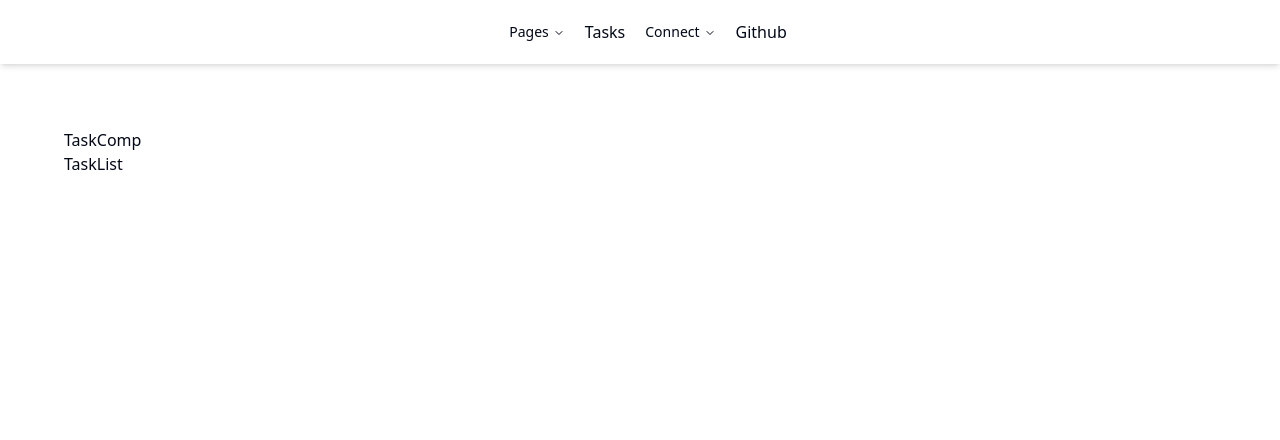
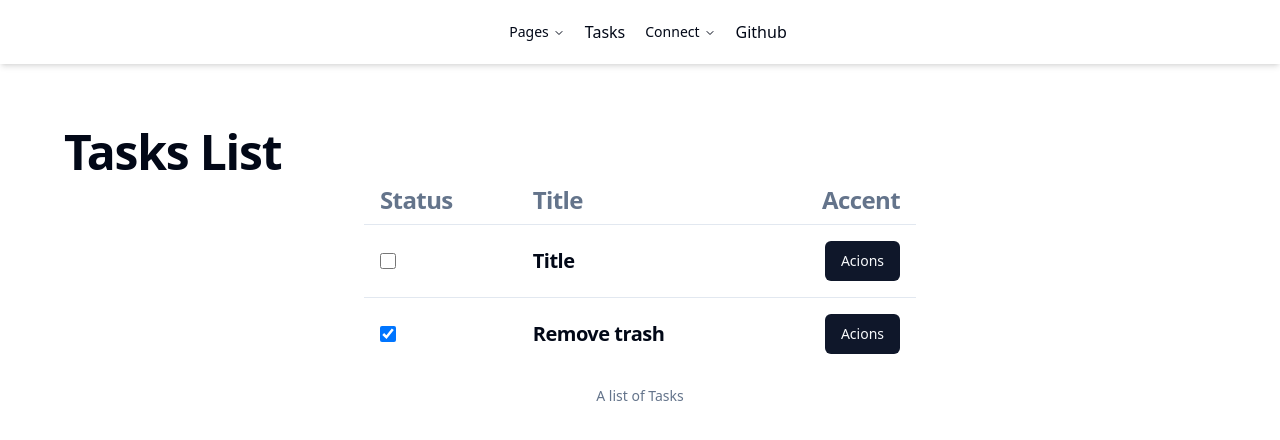
Before and after one commit to REp007/Task-Management, a React (Vite) app in the folder client/: page /tasks in a window 1280 px wide. Shown: the top 440 px of the page. Built offline with nearby package versions, Linux system fonts and the light colour scheme.

Commit message:
add: Task List Component

```diff
--- a/client/src/components/Tasks/TaskList.tsx
+++ b/client/src/components/Tasks/TaskList.tsx
@@ -1,15 +1,58 @@
 import { useContext } from "react";
 
 import { ContextApp } from "@/context/ContextComp";
-import type {InitState} from "@/context/ContextComp";
-
+import type { InitState } from "@/context/ContextComp";
+import {
+    Table,
+    TableBody,
+    TableCaption,
+    TableCell,
+    TableHead,
+    TableHeader,
+    TableRow,
+} from "@/components/ui/table"
+import { Input } from "../ui/input";
+import { Button } from "../ui/button";
+import { join } from "path";
 
 const TaskList = () => {
-    const Tasks =  useContext<InitState>(ContextApp);
+    const Tasks = useContext<InitState>(ContextApp);
     console.log(Tasks);
 
     return (
-        <div>TaskList</div>
+        <Table>
+            <TableCaption>A list of Tasks</TableCaption>
+            <TableHeader>
+                <TableRow>
+                    <TableHead className="scroll-m-20 text-2xl font-semibold tracking-tight">Status</TableHead>
+                    <TableHead className="scroll-m-20 text-2xl font-semibold tracking-tight">Title</TableHead>
+                    <TableHead className="scroll-m-20 text-2xl font-semibold tracking-tight text-right">Accent</TableHead>
+                </TableRow>
+            </TableHeader>
+            <TableBody>
+                {Tasks.tasks.map(task => (
+                    <TableRow key={task.id}>
+                        <TableCell>
+                            <Input
+                                className="w-4"
+                                type="checkbox"
+
+                                checked={task.is_resolved}
+                            />
+                        </TableCell>
+                        <TableCell className="scroll-m-20 text-xl font-semibold tracking-tight">
+                            {`${task.title.split('')[0].toUpperCase()}${task.title.split('').slice(1).join('').toLocaleLowerCase()}`}
+                        </TableCell>
+                        <TableCell className="text-right">
+                            <Button>
+                                Acions
+                            </Button>
+                        </TableCell>
+                    </TableRow>
+                ))}
+            </TableBody>
+        </Table>
+
     )
 }
 
--- a/client/src/context/ContextComp.tsx
+++ b/client/src/context/ContextComp.tsx
@@ -16,6 +16,12 @@ const defaultState: InitState = {
         title: 'title',
         description: 'bla bla',
         is_resolved: false
+    },{
+        id: 'zxcdsds0ff',
+        userId: '1',
+        title: 'Remove trash',
+        description: 'bla bla',
+        is_resolved: true
     }],
 };
 
--- a/client/src/pages/Tasks/TaskComp.tsx
+++ b/client/src/pages/Tasks/TaskComp.tsx
@@ -2,8 +2,16 @@ import TaskList from "@/components/Tasks/TaskList";
 const TaskComp = () => {
     return (
         <>
-            <div>TaskComp</div>
-            <TaskList />
+            <header>
+                <h1 className="scroll-m-20 text-4xl font-extrabold tracking-tight lg:text-5xl">
+                    Tasks List
+                </h1>
+            </header>
+            <section>
+                <div className="list-Tasks md:px-[150px] lg:px-[300px] ">
+                    <TaskList />
+                </div>
+            </section>
         </>
     )
 }
```
